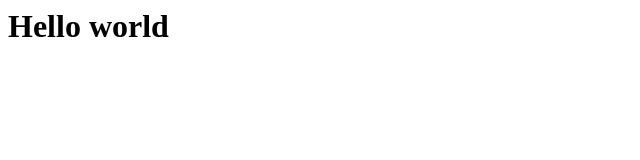
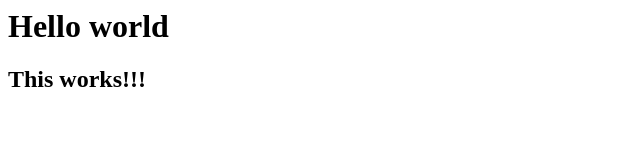
Before and after one commit to rokopluk/helloworldp1, a plain HTML site: page index.html in a window 1280 px wide. Shown: the whole page, without its empty margins (0-640 px from the left). Drawn offline with Linux system fonts and the light colour scheme.

Commit message:
add more text

```diff
--- a/index.html
+++ b/index.html
@@ -1 +1,2 @@
 <h1>Hello world</h1>
+<h2>This works!!!</h2>
```
